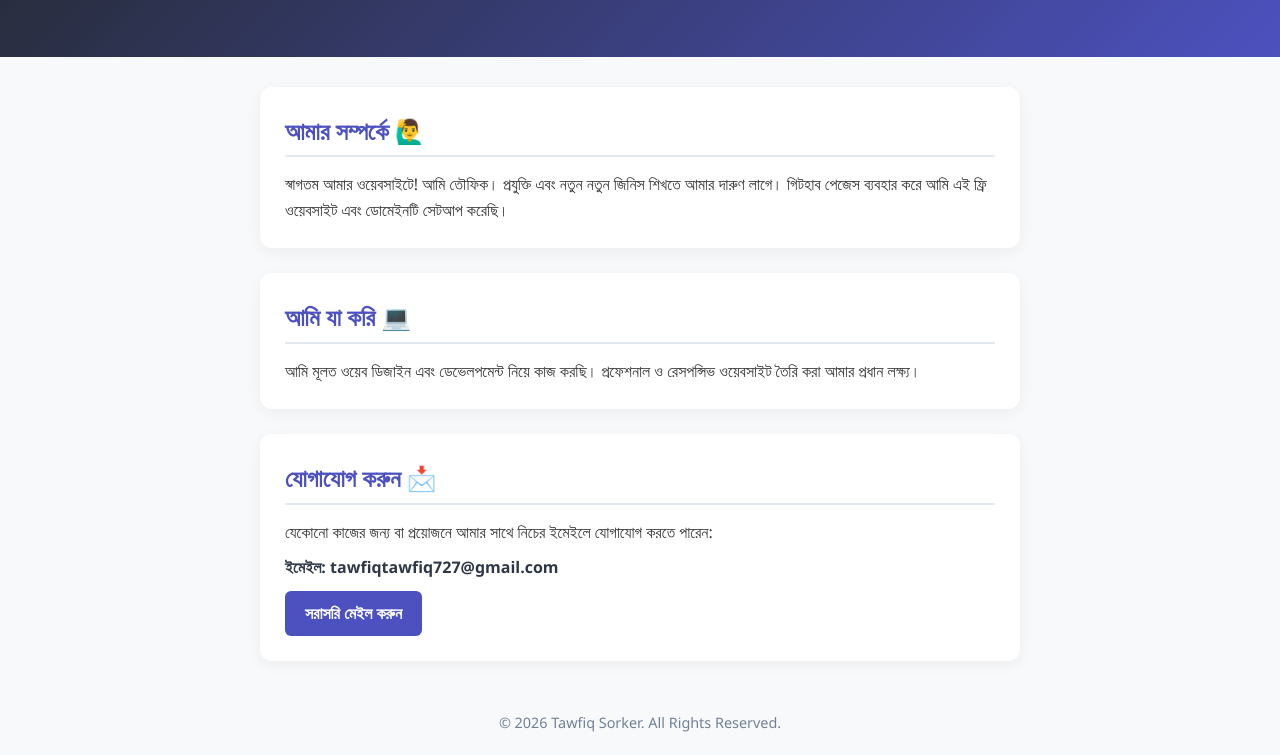
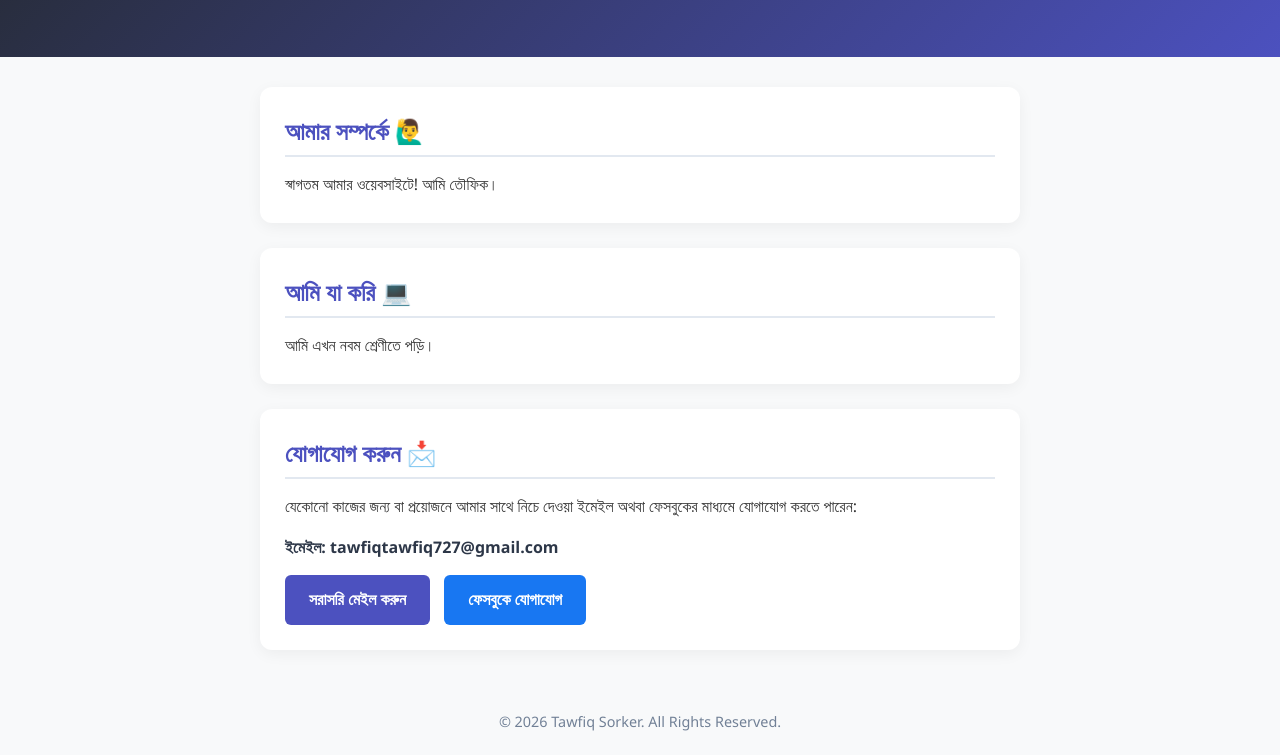
Before and after one commit to Tawfiq-Sorker/Tawfiq-Sorker.github.io, a plain HTML site: page index.html in a window 1280 px wide. Shown: the part 168-923 px from the top of the page. Drawn offline with Linux system fonts and the light colour scheme.

Commit message:
Update index.html

```diff
--- a/index.html
+++ b/index.html
@@ -13,9 +13,11 @@
         .container { max-width: 800px; margin: 30px auto; padding: 0 20px; }
         .card { background: white; padding: 25px; border-radius: 12px; box-shadow: 0 4px 15px rgba(0,0,0,0.05); margin-bottom: 25px; }
         .card h2 { color: #4c51bf; margin-bottom: 15px; border-bottom: 2px solid #e2e8f0; padding-bottom: 5px; }
-        .btn { display: inline-block; background: #4c51bf; color: white; padding: 10px 20px; text-decoration: none; border-radius: 6px; font-weight: bold; margin-top: 10px; }
+        .btn { display: inline-block; background: #4c51bf; color: white; padding: 12px 24px; text-decoration: none; border-radius: 6px; font-weight: bold; margin-top: 15px; margin-right: 10px; text-align: center; }
         .btn:hover { background: #3b3f9a; }
-        footer { text-align: center; padding: 20px; color: #718096; font-size: 0.9rem; }
+        .btn-fb { background: #1877f2; }
+        .btn-fb:hover { background: #145dbf; }
+        footer { text-align: center; padding: 20px; color: #718096; font-size: 0.9rem; margin-top: 40px; }
     </style>
 </head>
 <body>
@@ -29,21 +31,26 @@
         <!-- আমার সম্পর্কে -->
         <div class="card">
             <h2>আমার সম্পর্কে 🙋‍♂️</h2>
-            <p>স্বাগতম আমার ওয়েবসাইটে! আমি তৌফিক। প্রযুক্তি এবং নতুন নতুন জিনিস শিখতে আমার দারুণ লাগে। গিটহাব পেজেস ব্যবহার করে আমি এই ফ্রি ওয়েবসাইট এবং ডোমেইনটি সেটআপ করেছি।</p>
+            <p>স্বাগতম আমার ওয়েবসাইটে! আমি তৌফিক।</p>
         </div>
 
-        <!-- আমার সেবা বা কাজ -->
+        <!-- আমার সেবা কাজ -->
         <div class="card">
             <h2>আমি যা করি 💻</h2>
-            <p>আমি মূলত ওয়েব ডিজাইন এবং ডেভেলপমেন্ট নিয়ে কাজ করছি। প্রফেশনাল ও রেসপন্সিভ ওয়েবসাইট তৈরি করা আমার প্রধান লক্ষ্য।</p>
+            <p>আমি এখন নবম শ্রেণীতে পড়ি।</p>
         </div>
 
         <!-- যোগাযোগ -->
         <div class="card">
             <h2>যোগাযোগ করুন 📩</h2>
-            <p>যেকোনো কাজের জন্য বা প্রয়োজনে আমার সাথে নিচের ইমেইলে যোগাযোগ করতে পারেন:</p>
-            <p style="font-weight: bold; margin-top: 10px; color: #2d3748;">ইমেইল: tawfiqtawfiq727@gmail.com</p>
+            <p>যেকোনো কাজের জন্য বা প্রয়োজনে আমার সাথে নিচে দেওয়া ইমেইল অথবা ফেসবুকের মাধ্যমে যোগাযোগ করতে পারেন:</p>
+            <p style="font-weight: bold; margin-top: 15px; color: #2d3748;">ইমেইল: tawfiqtawfiq727@gmail.com</p>
+
+            <!-- মেইল বাটন -->
             <a href="mailto:tawfiqtawfiq727@gmail.com" class="btn">সরাসরি মেইল করুন</a>
+
+            <!-- ফেসবুক বাটন -->
+            <a href="https://www.facebook.com/share/1BrFbGy84H/" target="_blank" class="btn btn-fb">ফেসবুকে যোগাযোগ</a>
         </div>
     </div>
 
```
